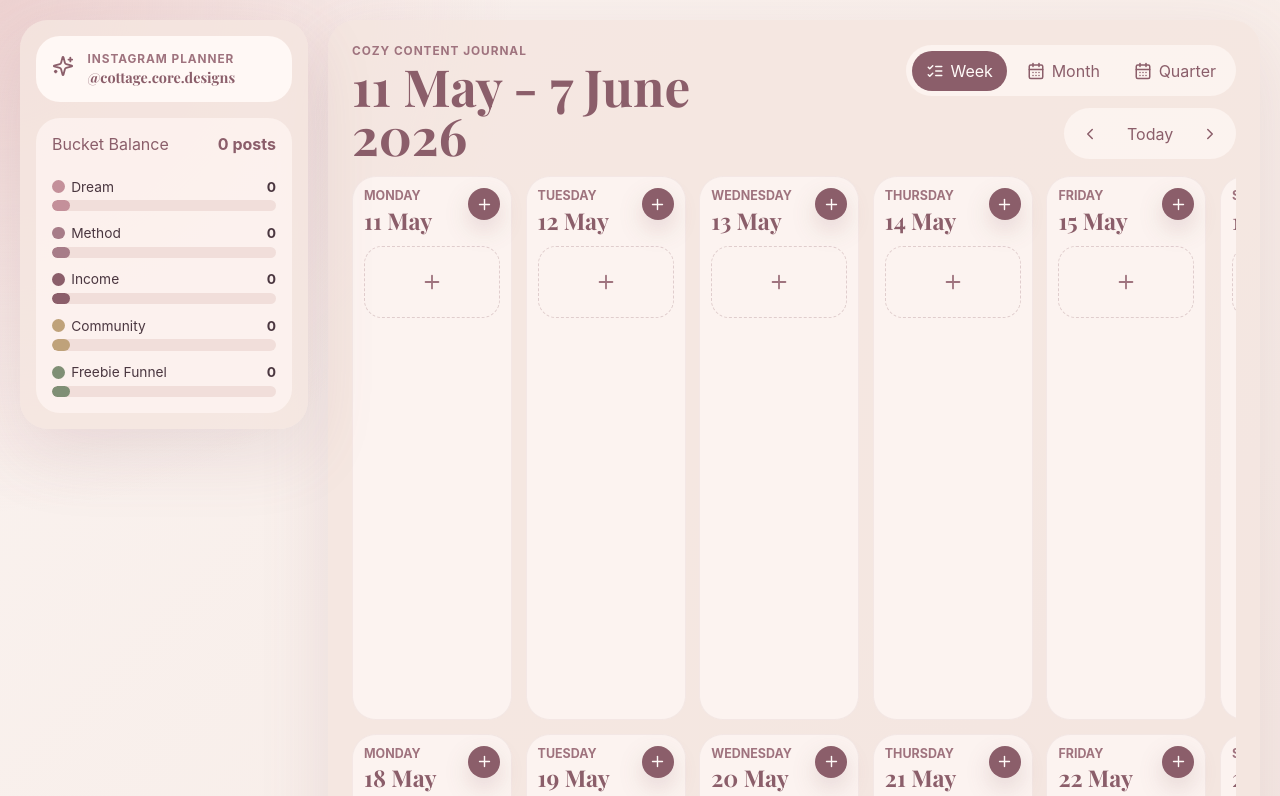
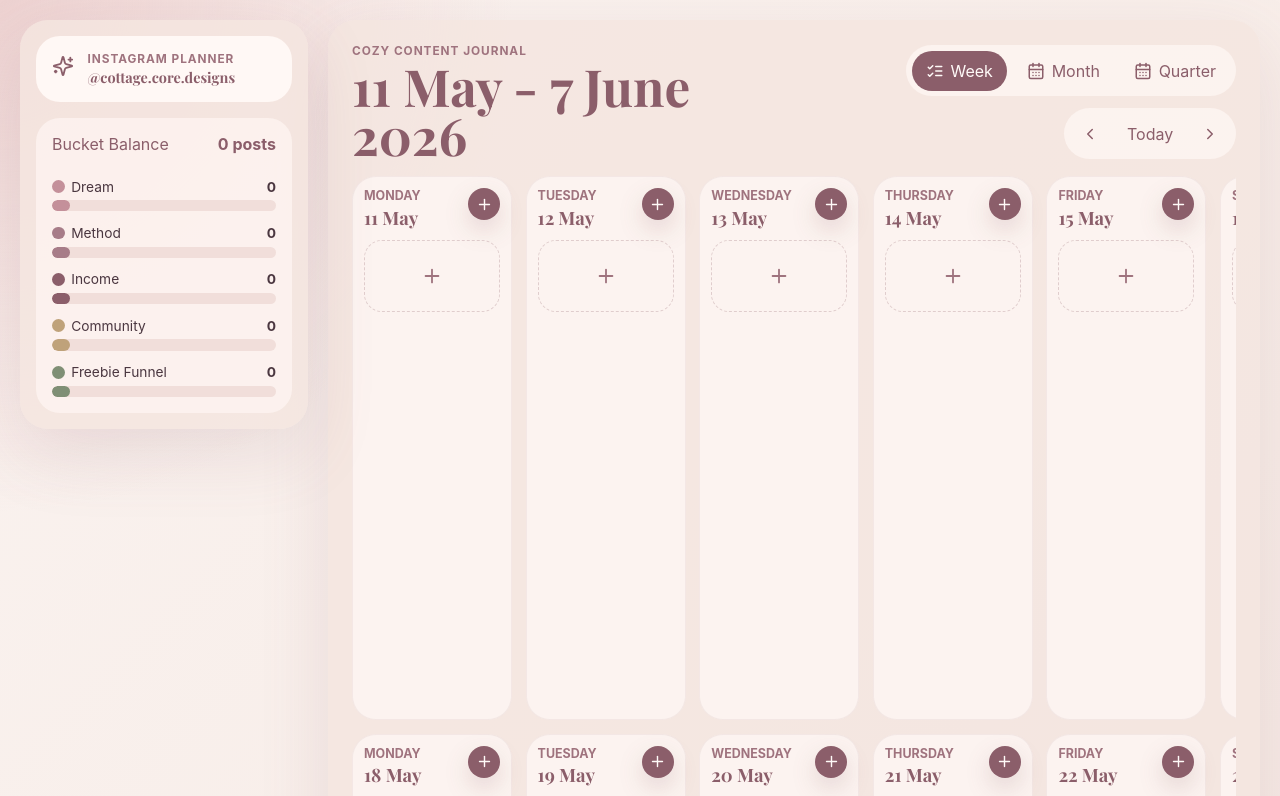
Before and after one commit to mayhemtomoney/cozy-content-planner, a React (Vite) app: page / in a window 1280 px wide. Shown: the top 796 px of the page. Built offline with nearby package versions, Linux system fonts and the light colour scheme; a web font is replaced by a local one.

Commit message:
Reduce date font size on day cards

```diff
--- a/src/styles.css
+++ b/src/styles.css
@@ -341,7 +341,7 @@ h3 {
 }
 
 .day-header h3 {
-  font-size: 1.45rem;
+  font-size: 1.15rem;
 }
 
 .day-header button {
```
